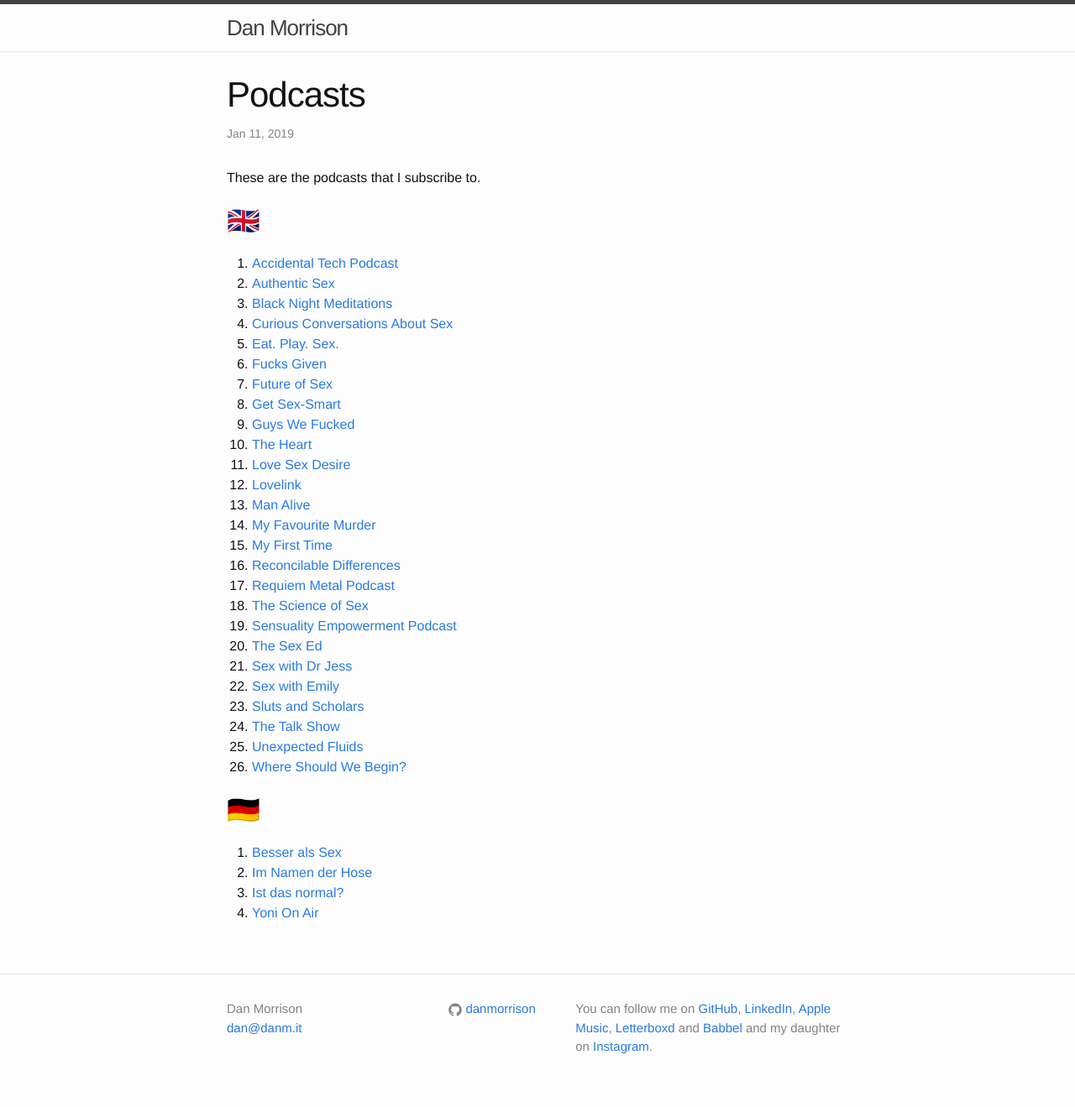
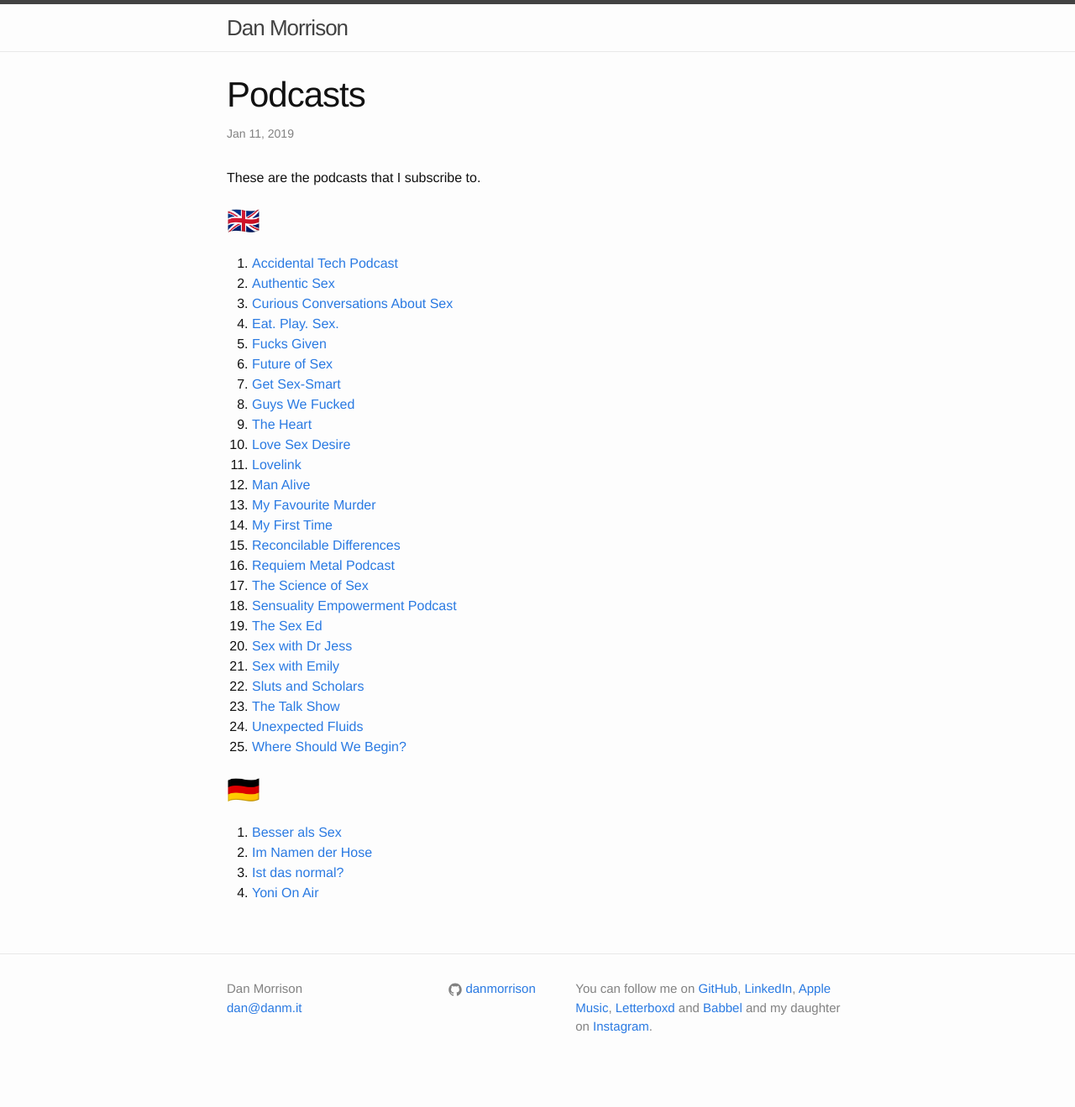
Before and after one commit to danmorrison/danmorrison.github.io, a Jekyll site: the page built from _posts/2019-01-11-podcasts.md, in a window 1280 px wide. Shown: the whole page at 84% size. Built offline with Jekyll 4.4.1, drawn with Linux system fonts in a browser that asks for light colours; after the commit the page ends 1295 px from its top, so only the background shows below that.

Commit message:
Remove Black Night Meditations

```diff
--- a/_posts/2019-01-11-podcasts.md
+++ b/_posts/2019-01-11-podcasts.md
@@ -10,7 +10,6 @@
 
 1. [Accidental Tech Podcast](https://itunes.apple.com/podcast/id617416468)
 1. [Authentic Sex](https://itunes.apple.com/podcast/id1246009609)
-1. [Black Night Meditations](https://itunes.apple.com/podcast/id285147281)
 1. [Curious Conversations About Sex](https://itunes.apple.com/podcast/id1177328041)
 1. [Eat. Play. Sex.](https://itunes.apple.com/podcast/id1192876328)
 1. [Fucks Given](https://itunes.apple.com/podcast/id1444176549)
```
